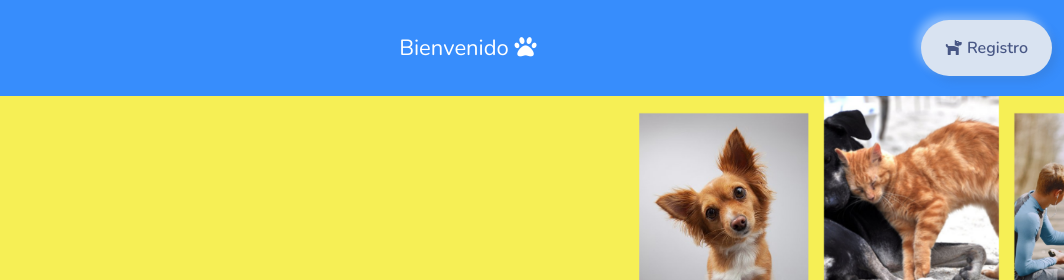
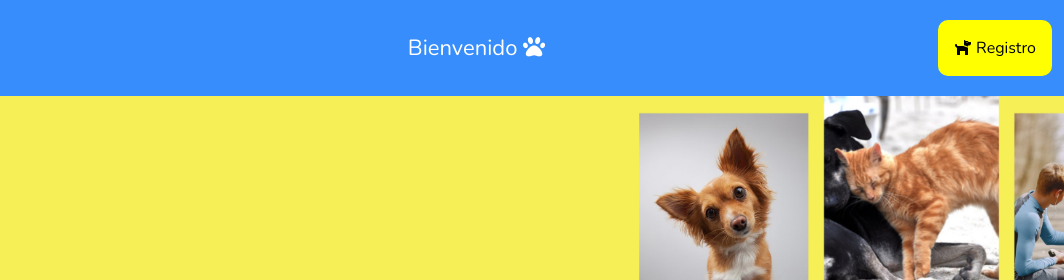
Before and after one commit to Kevin-KHA/Perritos_AC, a plain HTML site: page public/index.html in a window 1280 px wide. Shown: the top 280 px of the page, 216-1280 px from the left. Drawn offline with nearby package versions, Linux system fonts and the light colour scheme.

Commit message:
Simmmmmmm

```diff
--- a/assets/css/index.css
+++ b/assets/css/index.css
@@ -2,7 +2,12 @@ a{
     text-decoration: none;
 
 }
-
+.button-registrar{
+    background-color: yellow;
+    padding: 1rem;
+    color: black;
+    border-radius: 10px;
+}
 .centro
 {
     margin: 0px auto;
--- a/public/formulario.js
+++ b/public/formulario.js
@@ -1,11 +1,11 @@
 function enviar_formulario() {
-  console.log("error");
+
   let opcion = document.getElementById("opciones");
   let raza = document.getElementById("raza");
   let nombre = document.getElementById("nombre");
   let telfono = document.getElementById("telefono");
 
-  console.log(opcion.value +raza.value + nombre.value + telfono.value);
+
   if (
     raza.value.length > 0 &&
     nombre.value.length > 0 &&
--- a/public/index.html
+++ b/public/index.html
@@ -23,7 +23,7 @@
               </li>
             </ul>
             <form class="d-flex">
-              <button class="btn btn-warning my-2 my-sm-0" type="submit"><a href="registro.html"><i class="fas fa-dog"></i> Registro</a></button>
+              <a class="button-registrar" href="registro.html"><i class="fas fa-dog"></i> Registro</a>
             </form>
           </div>
         </div>
```
